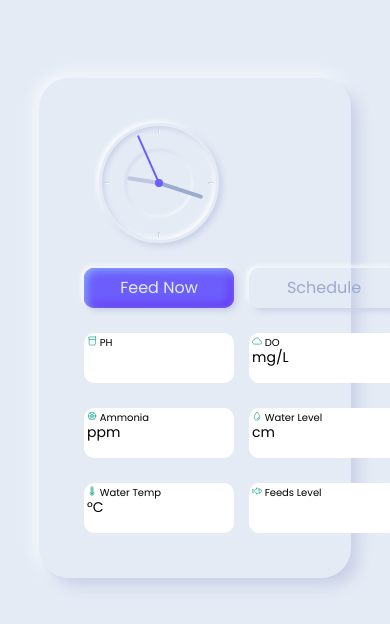
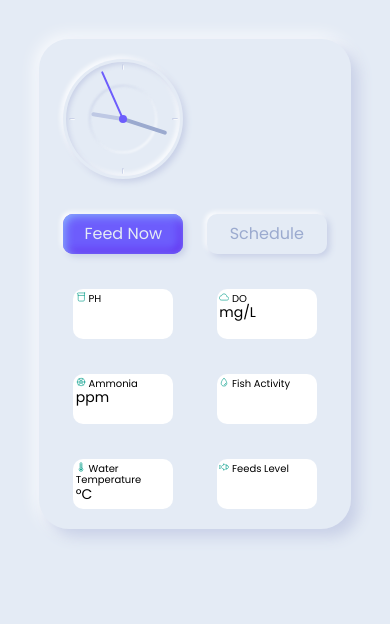
Before and after one commit to MelVincentVallecera/feeder-thesis, a plain HTML site: page web/index.html in a window 390 px wide. Drawn offline with nearby package versions, Linux system fonts and the light colour scheme; no server answers.

Commit message:
Bug Fixes

```diff
--- a/web/assets/css/style.css
+++ b/web/assets/css/style.css
@@ -353,7 +353,7 @@ html {
 @media screen and (max-width: 900px) {
     .card {
         grid-column: 1/2;
-        width: 15rem;
+        width: 10rem;
         height: 5rem;
         border-radius: 1rem;
         background-color: white;
@@ -364,7 +364,7 @@ html {
     }
     .card2 {
         grid-column: 2/2;
-        width: 15rem;
+        width: 10rem;
         height: 5rem;
         border-radius: 1rem;
         background-color: white;
@@ -380,26 +380,26 @@ html {
         grid-gap: 2rem;
     }
     .container {
-        min-height: 100%;
+        min-height: 50%;
         display: flex;
         justify-content: center;
         align-items: center;
         font-family: "Poppins", sans-serif;
         background: var(--greyLight-1);
-        padding-top: 20%;
+        padding-top: 10%;
     }
     .components {
         width: 80%;
         height: 60%;
         border-radius: 3rem;
         box-shadow: 0.8rem 0.8rem 1.4rem var(--greyLight-2), -0.2rem -0.2rem 1.8rem var(--white);
-        padding: 4.5rem;
+        padding: 2rem;
         display: grid;
         grid-template-columns: repeat(autofit, min-content);
         grid-template-rows: repeat(autofit, -webkit-min-content);
         grid-template-rows: repeat(autofit, min-content);
         grid-column-gap: 1.5rem;
-        grid-row-gap: 2.5rem;
+        grid-row-gap: 3.5rem;
         align-items: center;
     }
     .components2 {
@@ -432,7 +432,7 @@ html {
     }
     /*  BUTTONS  */
     .btn {
-        width: 15rem;
+        width: 12rem;
         height: 4rem;
         border-radius: 1rem;
         box-shadow: 0.3rem 0.3rem 0.6rem var(--greyLight-2), -0.2rem -0.2rem 0.5rem var(--white);
--- a/web/index.html
+++ b/web/index.html
@@ -63,11 +63,11 @@
             <p><span class="reading"><span id="ammonia"></span> ppm</span></p>
           </div>
           <div class="card2">
-            <p><ion-icon name="water-outline" style="color:#059e8a"></ion-icon> Water Level</p>
-            <p><span class="reading"><span id="waterLevel"></span> cm</span></p>
+            <p><ion-icon name="water-outline" style="color:#059e8a"></ion-icon> Fish Activity</p>
+            <p><span class="reading"><span id="waterLevel"></span></span></p>
           </div>
           <div class="card">
-            <p><ion-icon name="thermometer-outline" style="color:#059e8a"></ion-icon> Water Temp</p>
+            <p><ion-icon name="thermometer-outline" style="color:#059e8a"></ion-icon> Water Temperature</p>
             <p><span class="reading"><span id="waterTemp"></span>&deg;C</span></p>
           </div>
           <div class="card2">
```
Also changed, not shown: 3 other files.
